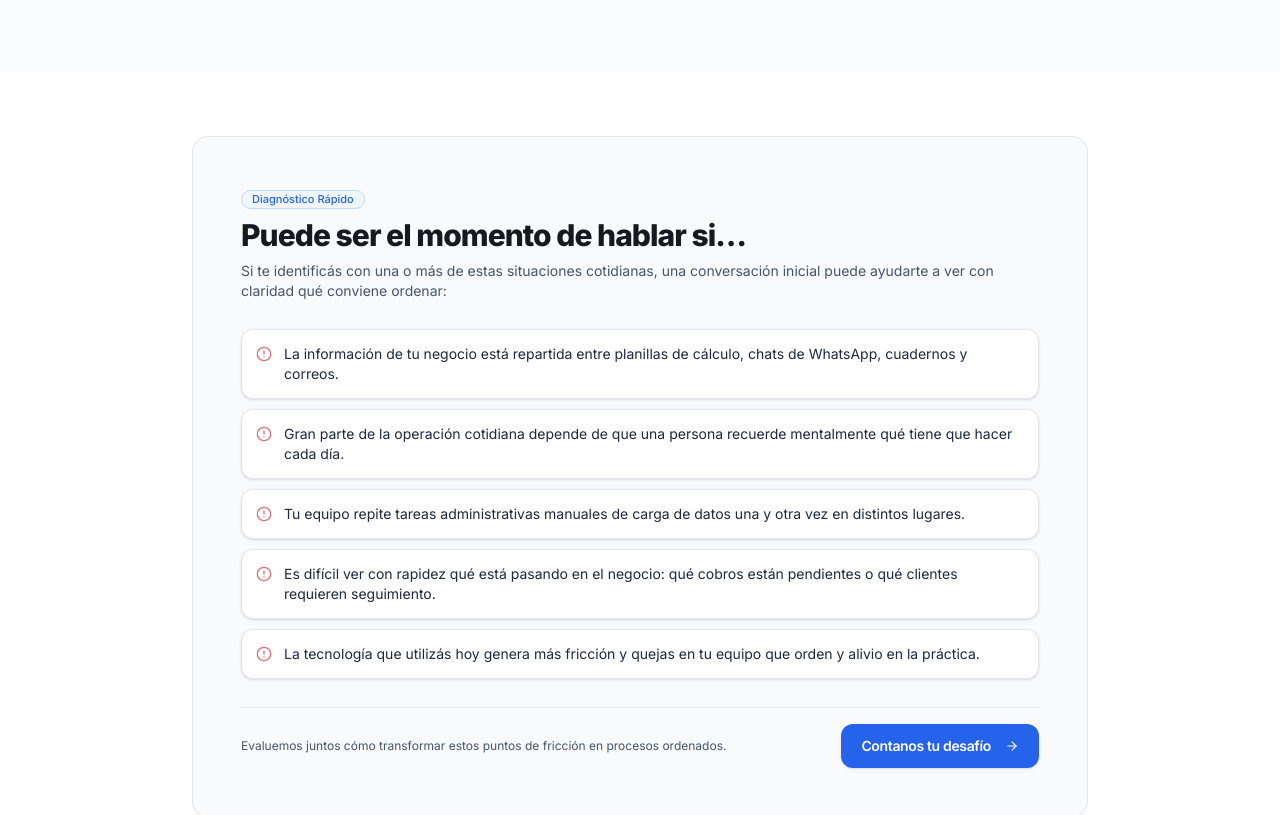
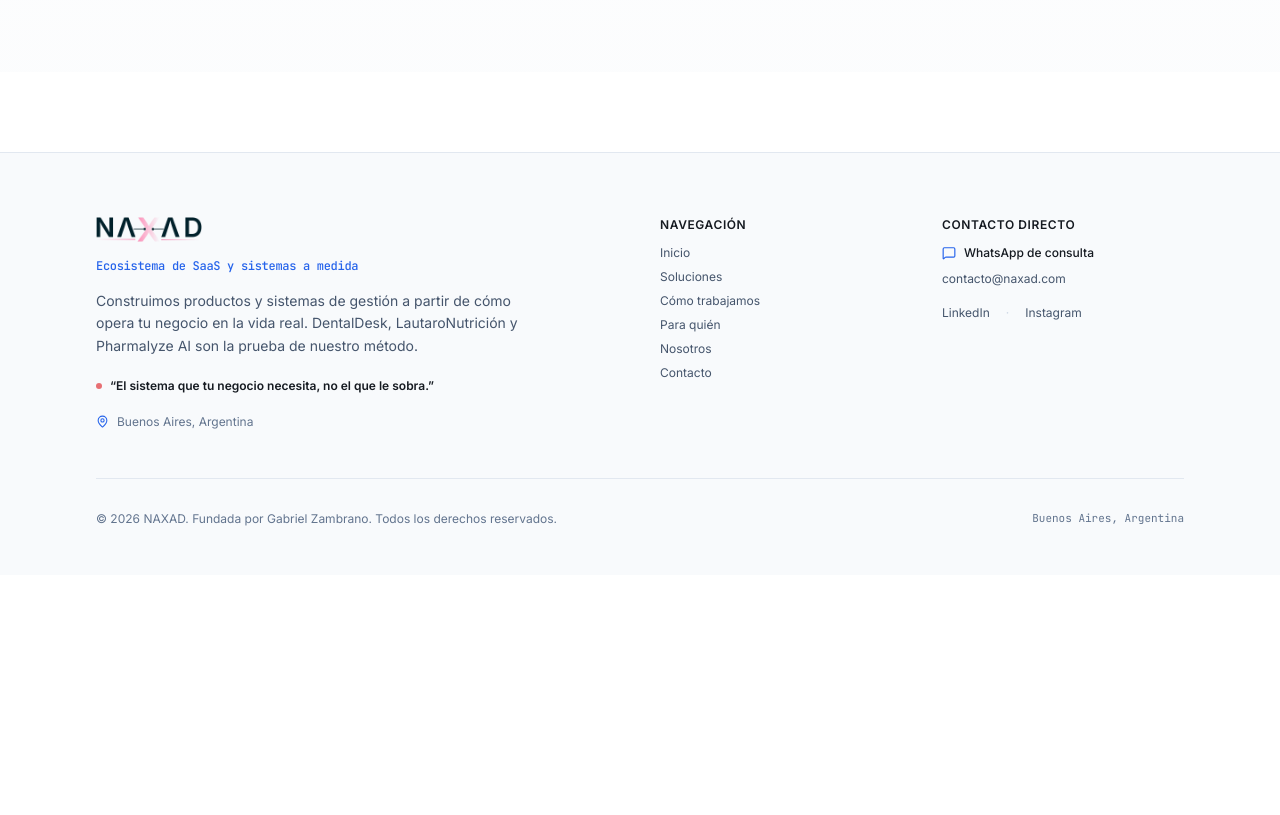
Before and after one commit to naxadsas-sistem/PW-NAXAD, a Next.js app: page /para-quien in a window 1280 px wide. Shown: the part 900-1715 px from the top of the page. After the commit the page ends 1475 px from the top, so only its background shows below. Built offline with nearby package versions, Linux system fonts and the light colour scheme.

Commit message:
fix(para-quien): eliminar bloque redundante de senales y diagnostico rapido para focalizar la pagina en los rubros

```diff
--- a/src/app/para-quien/page.tsx
+++ b/src/app/para-quien/page.tsx
@@ -1,16 +1,8 @@
 import React from "react";
 import type { Metadata } from "next";
-import Link from "next/link";
 import { Navbar } from "@/components/layout/Navbar";
 import { Footer } from "@/components/layout/Footer";
-import { Container } from "@/components/ui/Container";
-import { Badge } from "@/components/ui/Badge";
-import { Button } from "@/components/ui/Button";
 import { RubrosShowcase } from "@/components/RubrosShowcase";
-import {
-  AlertCircle,
-  ArrowRight,
-} from "lucide-react";
 
 export const metadata: Metadata = {
   title: "Para Quién Trabajamos | Clínicas, Nutrición, Farmacias y PyMEs | NAXAD",
@@ -19,14 +11,6 @@
 };
 
 export default function ParaQuienPage() {
-  const signals = [
-    "La información de tu negocio está repartida entre planillas de cálculo, chats de WhatsApp, cuadernos y correos.",
-    "Gran parte de la operación cotidiana depende de que una persona recuerde mentalmente qué tiene que hacer cada día.",
-    "Tu equipo repite tareas administrativas manuales de carga de datos una y otra vez en distintos lugares.",
-    "Es difícil ver con rapidez qué está pasando en el negocio: qué cobros están pendientes o qué clientes requieren seguimiento.",
-    "La tecnología que utilizás hoy genera más fricción y quejas en tu equipo que orden y alivio en la práctica.",
-  ];
-
   return (
     <div className="flex min-h-screen flex-col bg-white text-[#151A21]">
       <Navbar />
@@ -34,47 +18,6 @@
       <main className="flex-1 pt-24 sm:pt-28 pb-20">
         {/* Sección Interactiva de Rubros con Dinamismo Premium */}
         <RubrosShowcase />
-
-        <Container className="mt-12 sm:mt-16">
-          {/* Bloque de Señales: Puede ser el momento de hablar si... */}
-          <div className="p-8 sm:p-12 rounded-2xl bg-slate-50 border border-slate-200 max-w-4xl mx-auto space-y-7 shadow-xs">
-            <div className="space-y-2 text-center sm:text-left">
-              <Badge variant="blue" size="sm">
-                Diagnóstico Rápido
-              </Badge>
-              <h2 className="text-2xl sm:text-3xl font-extrabold text-[#151A21]">
-                Puede ser el momento de hablar si…
-              </h2>
-              <p className="text-sm text-slate-600">
-                Si te identificás con una o más de estas situaciones cotidianas, una conversación inicial puede ayudarte a ver con claridad qué conviene ordenar:
-              </p>
-            </div>
-
-            <div className="space-y-2.5">
-              {signals.map((sig, idx) => (
-                <div
-                  key={idx}
-                  className="p-3.5 rounded-xl bg-white border border-slate-200 shadow-sm flex items-start gap-3 text-xs sm:text-sm text-slate-800"
-                >
-                  <AlertCircle size={16} className="text-[#E76F73] shrink-0 mt-0.5" />
-                  <span>{sig}</span>
-                </div>
-              ))}
-            </div>
-
-            <div className="pt-4 flex flex-col sm:flex-row items-center justify-between gap-4 border-t border-slate-200">
-              <span className="text-xs text-slate-600 text-center sm:text-left">
-                Evaluemos juntos cómo transformar estos puntos de fricción en procesos ordenados.
-              </span>
-              <Link href="/contacto">
-                <Button variant="primary" size="md" className="group bg-[#2563EB] text-white hover:bg-blue-700 shadow-sm">
-                  Contanos tu desafío
-                  <ArrowRight size={14} className="ml-1.5 transition-transform group-hover:translate-x-1" />
-                </Button>
-              </Link>
-            </div>
-          </div>
-        </Container>
       </main>
 
       <Footer />
```
